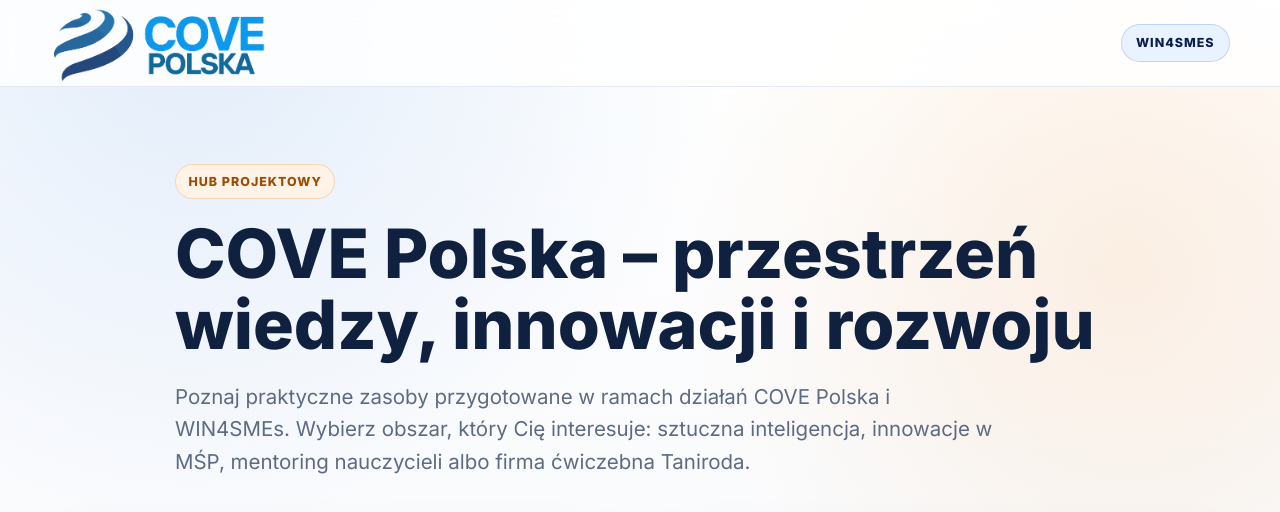
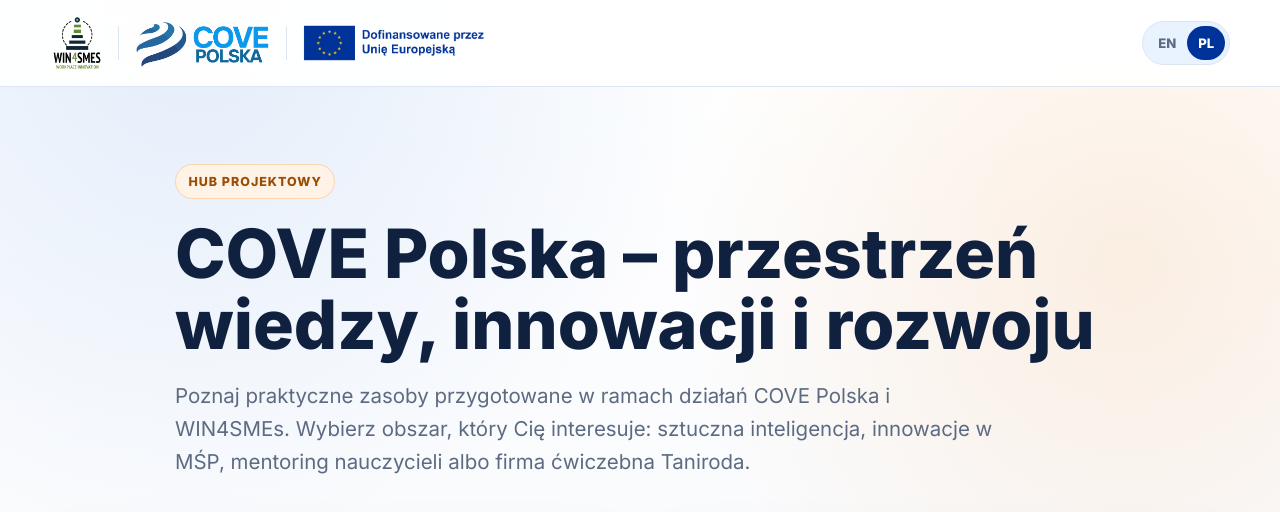
Before and after one commit to adeodatus11/covepolska-general, an Astro site: page /nasze-dzialania in a window 1280 px wide. Shown: the top 512 px of the page. Built offline with nearby package versions, Linux system fonts and the light colour scheme; Astro itself is replaced by a stand-in of ours.

Commit message:
Match hub header to project homepage

```diff
--- a/public/hub.css
+++ b/public/hub.css
@@ -72,46 +72,68 @@
 .site-header {
   position: sticky;
   top: 0;
-  z-index: 20;
-  border-bottom: 1px solid rgba(220, 229, 241, 0.8);
-  background: rgba(255, 255, 255, 0.86);
-  backdrop-filter: blur(16px);
+  z-index: 30;
+  background: rgba(255, 255, 255, 0.94);
+  border-bottom: 1px solid var(--line);
+  backdrop-filter: blur(14px);
 }
 
 .header-inner {
-  min-height: 76px;
+  width: min(var(--max-width), calc(100% - 32px));
+  min-height: 86px;
+  margin-inline: auto;
   display: flex;
   align-items: center;
   justify-content: space-between;
-  gap: 1.5rem;
+  gap: 1.25rem;
 }
 
-.brand {
-  display: inline-flex;
+.logo-strip {
+  display: flex;
   align-items: center;
-  min-width: 0;
-  text-decoration: none;
+  gap: 0.9rem;
 }
 
-.brand img {
-  width: min(220px, 58vw);
-  height: auto;
+.logo-strip img {
+  display: block;
+  max-width: 148px;
+  max-height: 54px;
+  object-fit: contain;
 }
 
-.header-badge {
+#eu-logo-header {
+  max-width: 190px;
+}
+
+.logo-divider {
+  width: 1px;
+  height: 34px;
+  background: var(--line);
+}
+
+.lang-switch {
   display: inline-flex;
-  align-items: center;
-  min-height: 38px;
-  padding: 0.45rem 0.9rem;
-  border: 1px solid rgba(17, 103, 216, 0.2);
+  padding: 0.25rem;
+  border: 1px solid var(--line);
   border-radius: 999px;
-  color: var(--navy);
   background: var(--blue-soft);
-  font-size: 0.78rem;
+}
+
+.lang-btn {
+  border: 0;
+  border-radius: 999px;
+  padding: 0.42rem 0.68rem;
+  color: var(--muted);
+  background: transparent;
+  font: inherit;
+  font-size: 0.82rem;
   font-weight: 800;
-  letter-spacing: 0.08em;
-  text-transform: uppercase;
-  white-space: nowrap;
+  cursor: default;
+}
+
+.lang-btn.active {
+  color: #fff;
+  background: #003399;
 }
 
 .hero {
@@ -314,11 +336,26 @@
   }
 
   .header-inner {
-    min-height: 68px;
+    min-height: auto;
+    padding: 0.75rem 0;
+    align-items: flex-start;
   }
 
-  .header-badge {
-    display: none;
+  .logo-strip {
+    flex-wrap: wrap;
+  }
+
+  .logo-strip img {
+    max-width: 116px;
+    max-height: 44px;
+  }
+
+  #eu-logo-header {
+    max-width: 160px;
+  }
+
+  .lang-switch {
+    margin-left: auto;
   }
 
   .hero {
--- a/src/pages/nasze-dzialania.astro
+++ b/src/pages/nasze-dzialania.astro
@@ -71,12 +71,26 @@
     <link rel="stylesheet" href={`${base}hub.css`} />
   </head>
   <body>
-    <header class="site-header">
-      <div class="container header-inner">
-        <a class="brand" href={base} aria-label="COVE Polska – strona główna">
-          <img src={`${base}assets/cove-polska-logo.png`} alt="COVE Polska" />
-        </a>
-        <div class="header-badge">WIN4SMEs</div>
+    <header class="site-header" role="banner">
+      <div class="header-inner">
+        <div class="logo-strip">
+          <a href="https://win4smes.eu" target="_blank" rel="noopener noreferrer" aria-label="WIN4SMEs website">
+            <img src={`${base}assets/Logo-2025.png`} alt="WIN4SMEs" />
+          </a>
+          <div class="logo-divider"></div>
+          <a href={base} aria-label="COVE Polska – strona główna">
+            <img src={`${base}assets/cove-polska-logo.png`} alt="COVE Polska" />
+          </a>
+          <div class="logo-divider"></div>
+          <a href="https://ec.europa.eu/info/funding-tenders/opportunities/portal/screen/home" target="_blank" rel="noopener noreferrer" aria-label="EU Funding portal">
+            <img src={`${base}assets/PL_Co-fundedbytheEU_RGB_POS.png`} alt="Dofinansowane przez Unię Europejską" id="eu-logo-header" />
+          </a>
+        </div>
+
+        <div class="lang-switch" role="group" aria-label="Language selection">
+          <button class="lang-btn" type="button" aria-pressed="false">EN</button>
+          <button class="lang-btn active" type="button" aria-pressed="true">PL</button>
+        </div>
       </div>
     </header>
 
```
